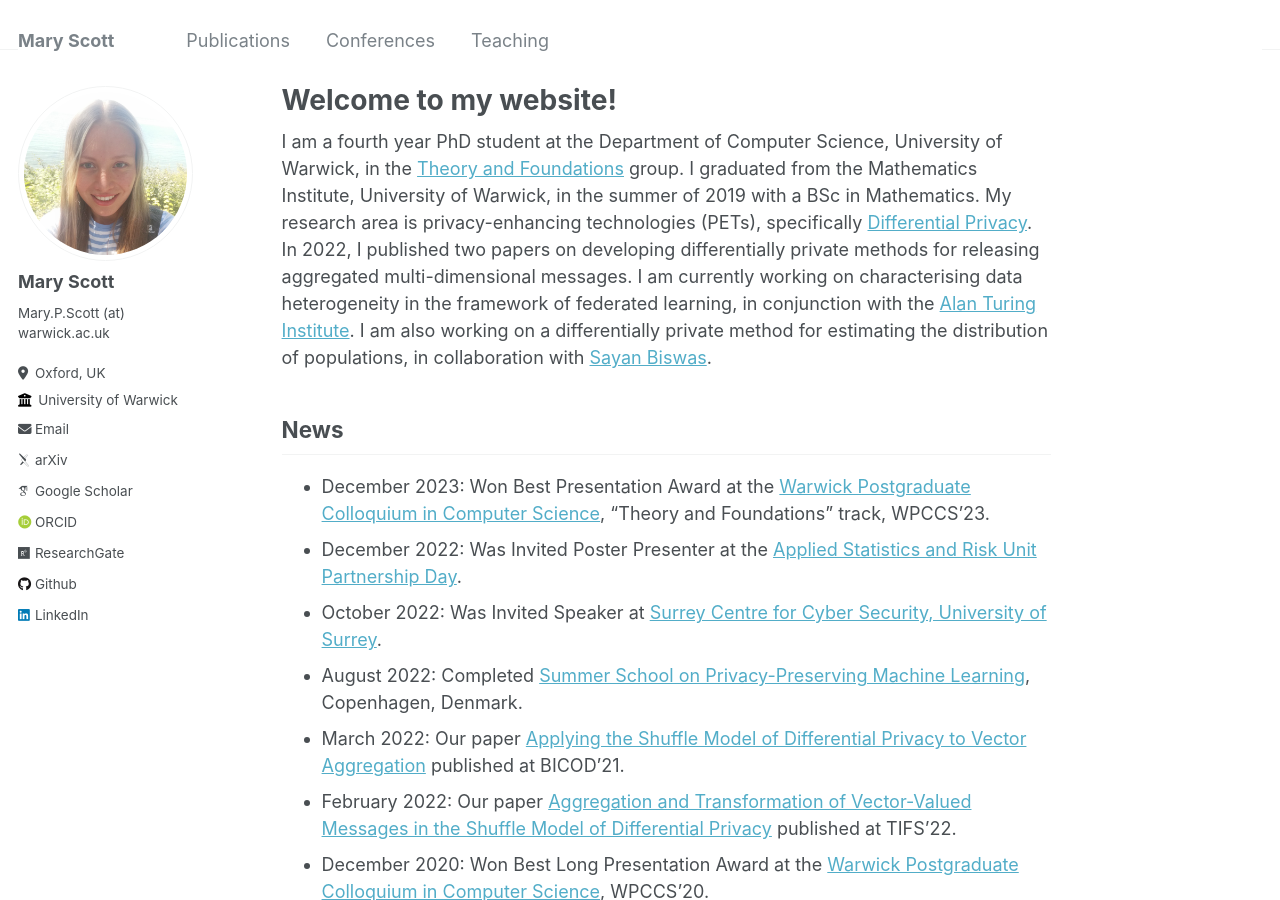
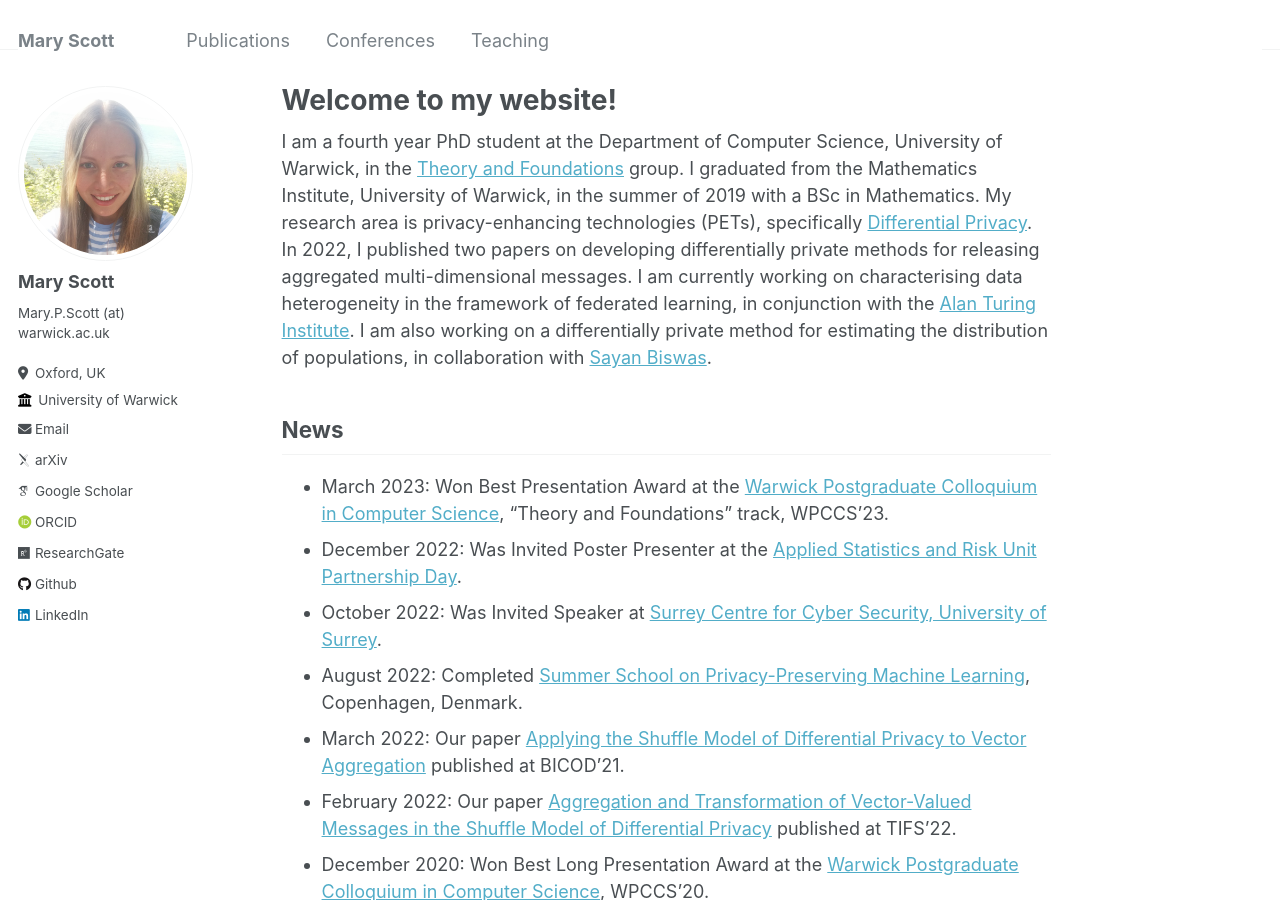
Before and after one commit to mary-python/mary-python.github.io, a Jekyll site: the page built from _pages/about.md, in a window 1280 px wide and 900 px high. Built offline with Jekyll 4.4.1, drawn with Linux system fonts in a browser that asks for light colours; some web fonts are replaced.

Commit message:
Update about.md

```diff
--- a/_pages/about.md
+++ b/_pages/about.md
@@ -11,7 +11,7 @@ I am a fourth year PhD student at the Department of Computer Science, University
 
 News
 ------
-* December 2023: Won Best Presentation Award at the [Warwick Postgraduate Colloquium in Computer Science](https://warwick.ac.uk/fac/sci/dcs/research/wpccs/wpccs23/), "Theory and Foundations" track, WPCCS'23.
+* March 2023: Won Best Presentation Award at the [Warwick Postgraduate Colloquium in Computer Science](https://warwick.ac.uk/fac/sci/dcs/research/wpccs/wpccs23/), "Theory and Foundations" track, WPCCS'23.
 * December 2022: Was Invited Poster Presenter at the [Applied Statistics and Risk Unit Partnership Day](https://warwick.ac.uk/fac/sci/statistics/asru/registration-page-2022n/).
 * October 2022: Was Invited Speaker at [Surrey Centre for Cyber Security, University of Surrey](https://www.surrey.ac.uk/surrey-centre-cyber-security).
 * August 2022: Completed [Summer School on Privacy-Preserving Machine Learning](https://www.conferencemanager.dk/ppmlschool2022/conference), Copenhagen, Denmark.
```
